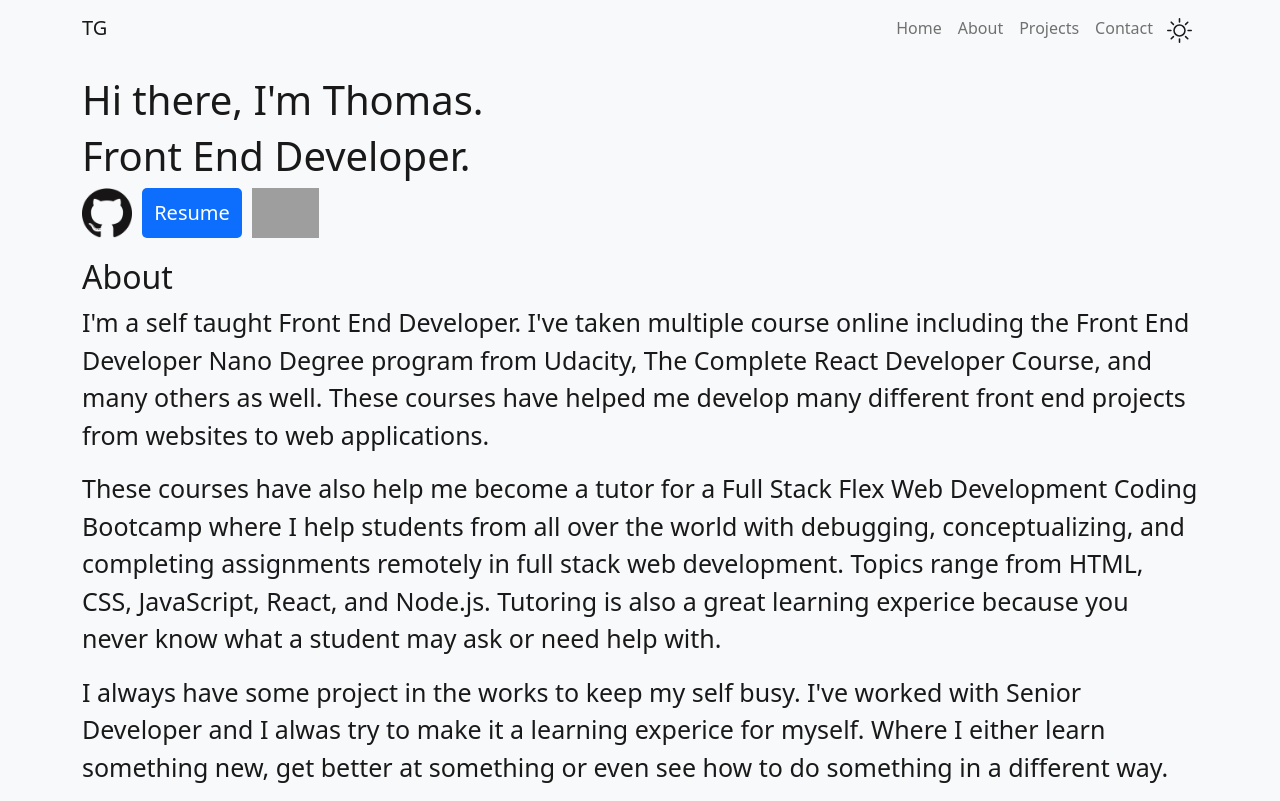
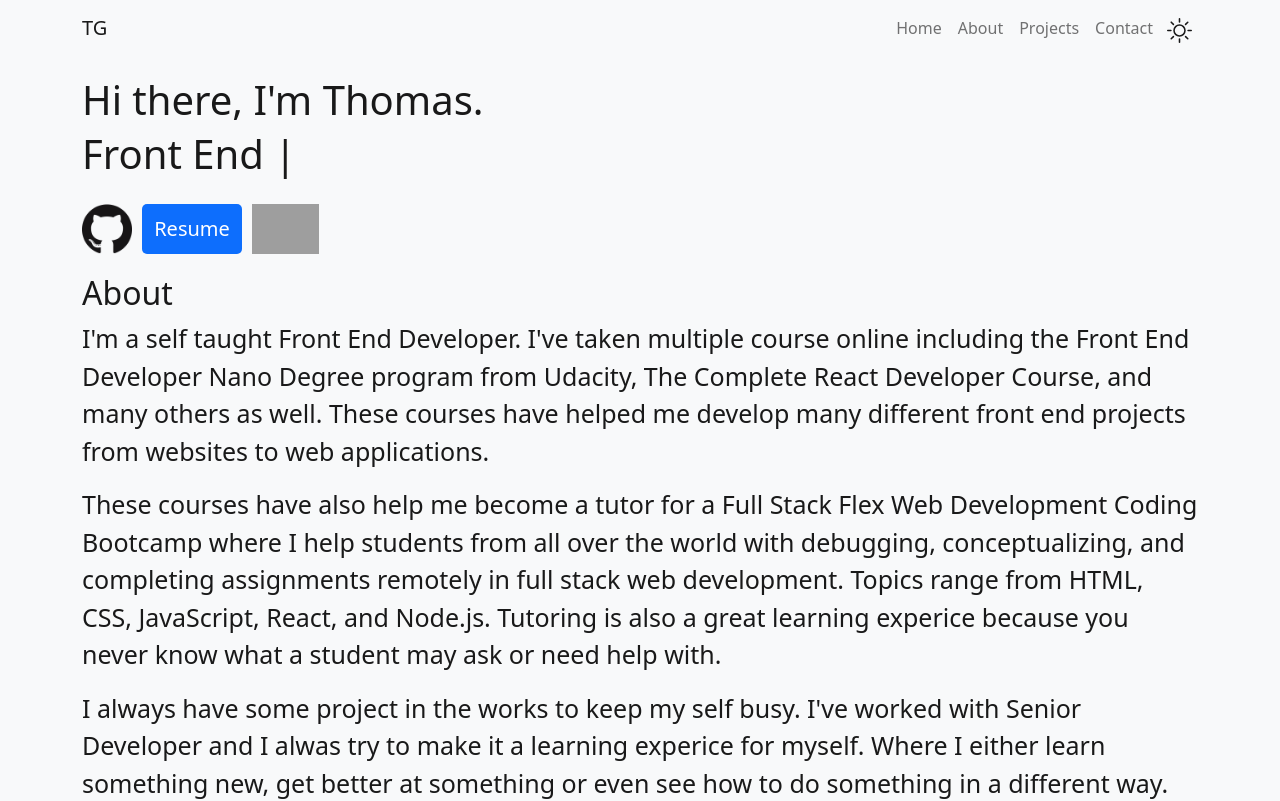
Before and after one commit to thomasgilmore/portfolio2022, a React (Create React App) app: page / in a window 1280 px wide. Shown: the top 801 px of the page. Built offline with nearby package versions, Linux system fonts and the light colour scheme; grey boxes are pictures that could not be loaded.

Commit message:
typewriter-effect added to Home.js and adjusted styling

```diff
--- a/src/Components/Home.js
+++ b/src/Components/Home.js
@@ -3,6 +3,7 @@ import Container from 'react-bootstrap/Container';
 import { PortfolioContext } from '../Context/Context';
 import './home.css';
 import NavBar from './NavBar';
+import Typewriter from 'typewriter-effect';
 import GitHubMark from '../Assets/GitHub-Mark/PNG/GitHub-Mark-120px-plus.png';
 import GitHubMarkLight from '../Assets/GitHub-Mark/PNG/GitHub-Mark-Light-120px-plus.png';
 import LinkedinLogo from '../Assets/iconfinder_1_Linkedin_unofficial_colored_svg_5296501.png';
@@ -16,8 +17,13 @@ export default function Home() {
     <Container>
       <NavBar />
       <div className='portfolioHero'>
-        <h1>Hi there, I'm Thomas.</h1>
-        <h1>Front End Developer.</h1>
+        <h1 className='hiThere'>Hi there, I'm Thomas.</h1>
+        <Typewriter options={{
+          strings: ['Front End Developer.', 'Self Taught Developer.'],
+          autoStart: true,
+          loop: true,
+          cursorClassName: 'heroCursor',
+        }} />
         <div className='portfolioHeroSocialIcons'>
           <a href="https://github.com/thomasgilmore95" target="__blank">{theme === 'light' ? <img src={GitHubMark} className="gitHubLogo" alt="GitHub Logo Link to My GitHub Account" /> : <img src={GitHubMarkLight}   className="gitHubLogo" alt="GitHub Logo Link to My HitHub Account" />}</a>
           <button onClick={handleDownloadResume} className={`${theme}ResumeButton`}>Resume</button>
--- a/src/Components/home.css
+++ b/src/Components/home.css
@@ -1,10 +1,27 @@
 .portfolioHero {
   margin: 20px 0;
+}
+
+.hiThere {
+  margin-bottom: 0;
+}
+
+.heroCursor {
+  font-size: 2.5rem;
+}
+
+.Typewriter__wrapper {
+  font-size: 2.5rem;
+  margin-top: 0;
+  margin-bottom: 0.5rem;
+  font-weight: 500;
+  line-height: 1.2;
 }
 
 .portfolioHeroSocialIcons {
   display: flex;
   gap: 10px;
+  margin: 20px 0;
 }
 
 .gitHubLogo,
```
